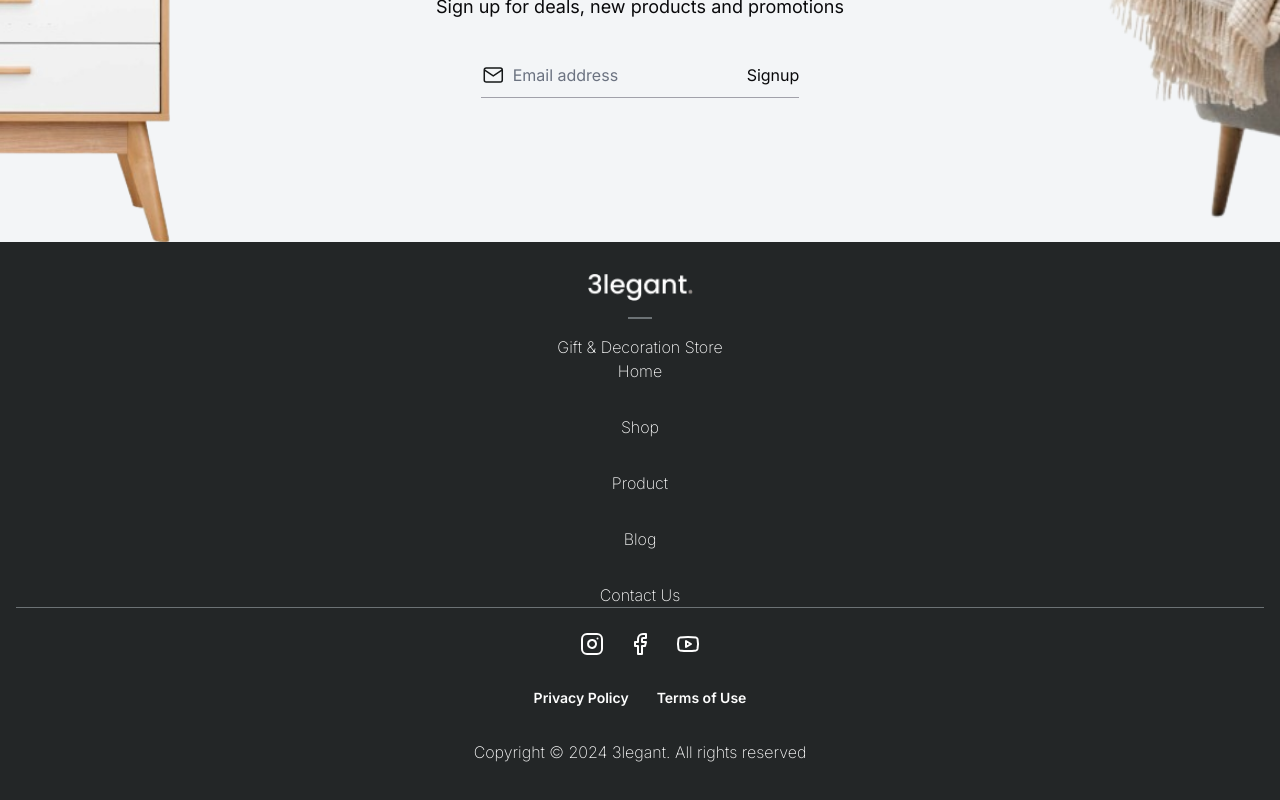
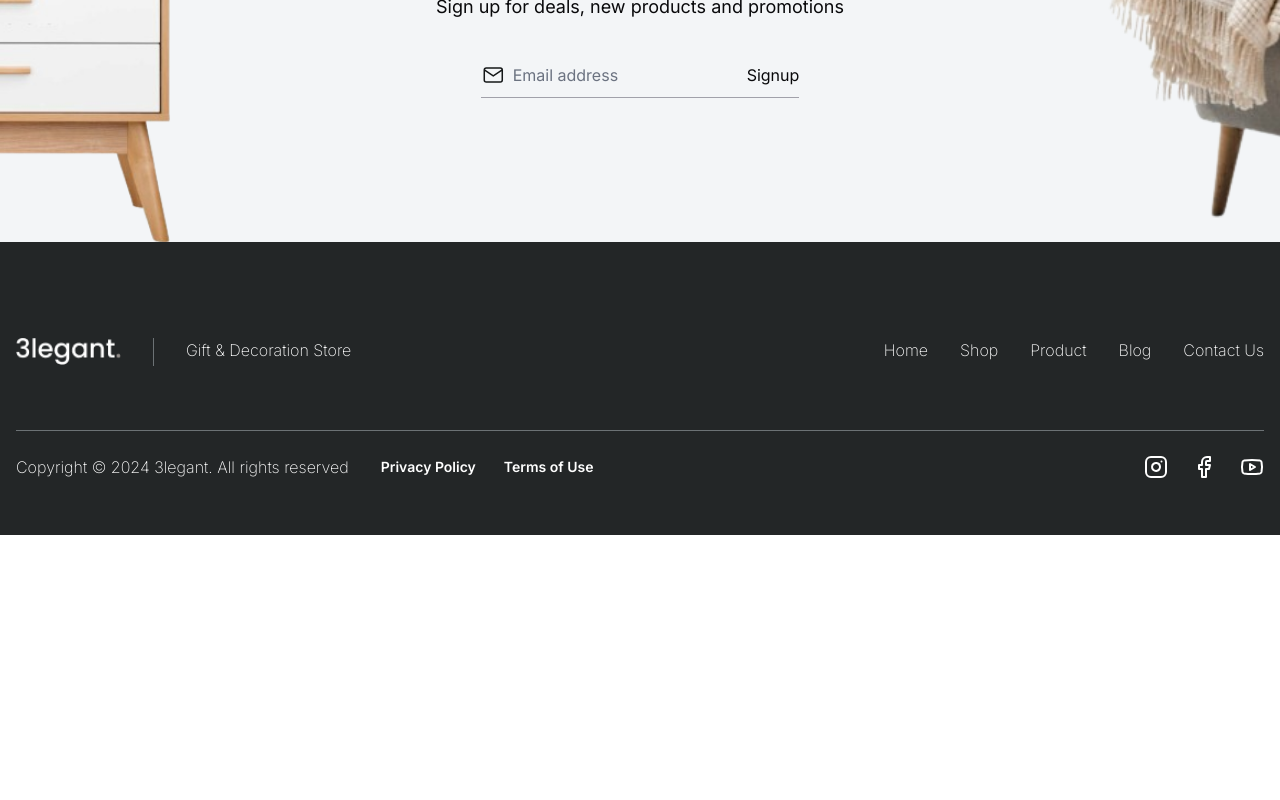
Before and after one commit to afridiwhatever/elegant-furnitures, a Next.js app: page / in a window 1280 px wide. Shown: the part 4140-4940 px from the top of the page. After the commit the page ends 4675 px from the top, so only its background shows below. Built offline with nearby package versions, Linux system fonts and the light colour scheme.

Commit message:
desktop footer complete

```diff
--- a/src/components/Footer.tsx
+++ b/src/components/Footer.tsx
@@ -32,13 +32,19 @@ const Footer = () => {
   return (
     <div className="bg-[#232627] text-[#FEFEFE] font-[200] w-full py-8">
       <MaxWidthWrapper>
-        <div className="border-b border-b-[#6C7275]">
-          <div className="flex flex-col gap-4 items-center">
-            <Image src="/logo-white.png" height={24} width={105} alt="logo" />
-            <div aria-hidden className="w-[24px] h-[2px] bg-[#6C7275]"></div>
-            <p>Gift & Decoration Store</p>
+        <div className="border-b border-b-[#6C7275] lg:flex lg:justify-between lg:py-16">
+          <div className="flex flex-col lg:flex-row gap-4 lg:gap-8 items-center">
+            <Link href={"/"}>
+              <Image src="/logo-white.png" height={24} width={105} alt="logo" />
+            </Link>
+
+            <div
+              aria-hidden
+              className="w-[24px] h-[2px] lg:w-[1px] lg:h-[28px] bg-[#6C7275] "
+            ></div>
+            <p className="lg:-mt-1">Gift & Decoration Store</p>
           </div>
-          <ul className="flex flex-col gap-8 py-10 lg:py-0 items-center">
+          <ul className="flex flex-col lg:flex-row gap-8 py-10 lg:py-0 items-center lg:-mt-1">
             {footerLinks.map(({ page, to }) => {
               return (
                 <li key={to}>
@@ -48,19 +54,27 @@ const Footer = () => {
             })}
           </ul>
         </div>
-        <div className="flex flex-col items-center py-6 gap-8">
-          <div className="flex gap-6">
-            <Instagram className="h-6 w-6" />
-            <Facebook className="h-6 w-6" />
-            <Youtube className="h-6 w-6" />
+        <div className="flex flex-col lg:flex-row items-center py-6 gap-8">
+          <div className="flex gap-6 lg:order-3 lg:ml-auto">
+            <Link href={"https://www.instagram.com"}>
+              <Instagram className="h-6 w-6 " />
+            </Link>
+            <Link href={"https://www.facebook.com"}>
+              <Facebook className="h-6 w-6 " />
+            </Link>
+            <Link href={"https://www.youtube.com"}>
+              <Youtube className="h-6 w-6 " />
+            </Link>
           </div>
-          <div className="font-semibold text-sm">
+          <div className="font-semibold text-sm lg:order-2">
             <Link className="mr-7" href={"/privacy-policy"}>
               Privacy Policy
             </Link>
             <Link href={"/terms-of-use"}>Terms of Use</Link>
           </div>
-          <p>Copyright © 2024 3legant. All rights reserved</p>
+          <p className="lg:order-1">
+            Copyright © 2024 3legant. All rights reserved
+          </p>
         </div>
       </MaxWidthWrapper>
     </div>
```
